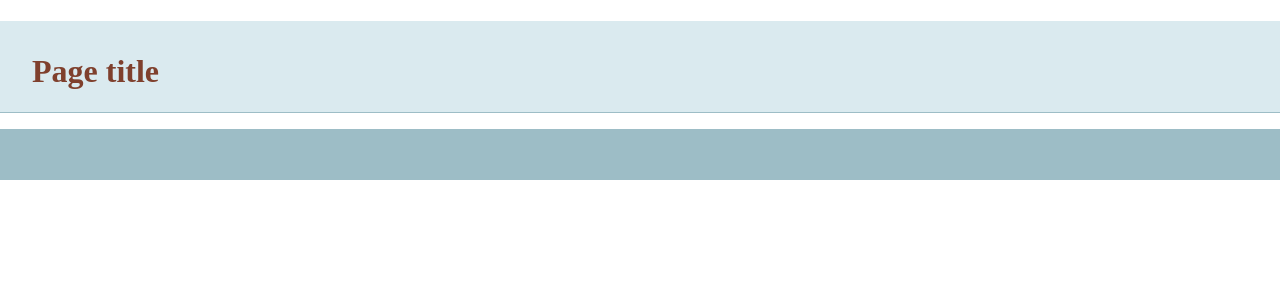
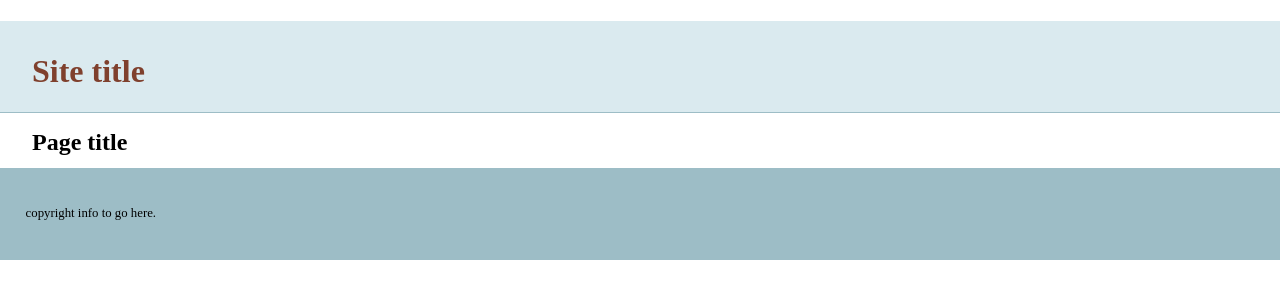
Before and after one commit to Warmgunmedia/git-basics, a plain HTML site: page index.html in a window 1280 px wide. Drawn offline with nearby package versions, Linux system fonts and the light colour scheme.

Commit message:
added more info to template

```diff
--- a/index.html
+++ b/index.html
@@ -14,13 +14,15 @@
     </head>
     <body>
     <header>
-	<h1>Page title</h1>
+	<h1>Site title</h1>
     </header>
     <nav id="pageNav">
     </nav>
     <main>
+        <h2>Page title</h2>
     </main>
     <footer>
+        <p>copyright info to go here.</p>
     </footer>
         <script>
 //use the modernizr load to load up external scripts. This will load the scripts asynchronously, but the order listed matters. Although it will load all scripts in parallel, it will execute them in the order listed
```
